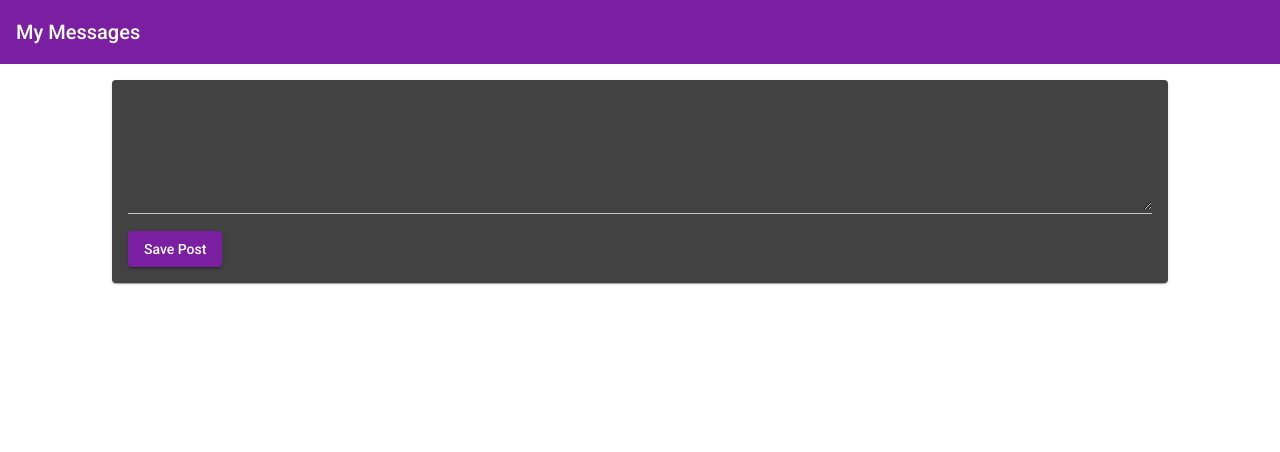
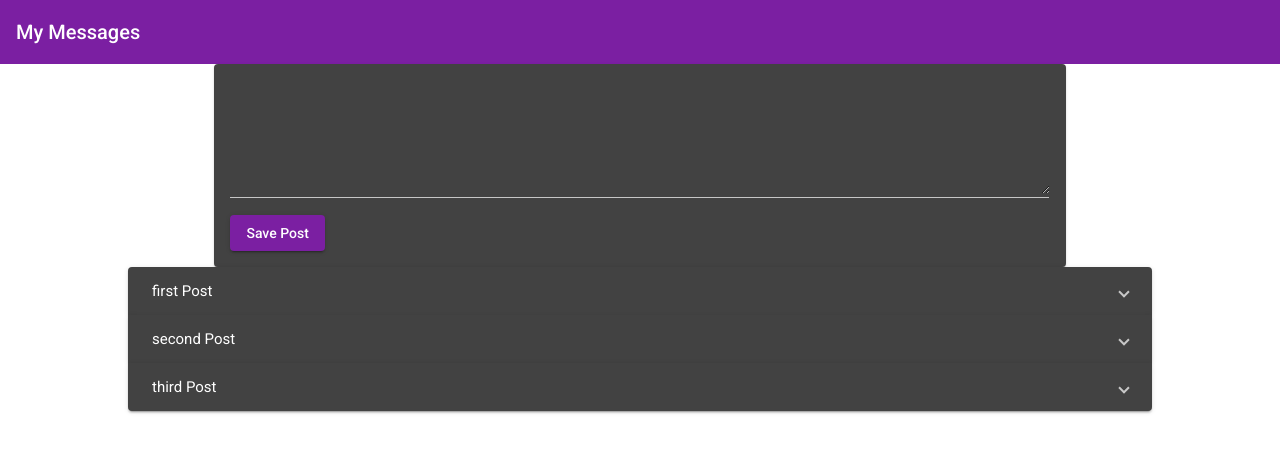
Before and after one commit to ben9992/mean-course, an Angular app: page / in a window 1280 px wide. Shown: the top 452 px of the page. Built offline with nearby package versions, Linux system fonts and the light colour scheme.

Commit message:
added dummy posts to list for testing

```diff
--- a/src/app/app.component.css
+++ b/src/app/app.component.css
@@ -1,3 +1,5 @@
 main {
   margin-top: 1rem;
+  width: 80%;
+  margin: auto;
 }
--- a/src/app/app.component.html
+++ b/src/app/app.component.html
@@ -1,4 +1,5 @@
 <app-header></app-header>
 <main>
   <app-post-create></app-post-create>
+  <app-post-list></app-post-list>
 </main>
--- a/src/app/app.module.ts
+++ b/src/app/app.module.ts
@@ -6,6 +6,7 @@ import { MatInputModule } from '@angular/material/input'
 import { MatButtonModule } from '@angular/material/button'
 import { MatCardModule } from '@angular/material/card'
 import { MatToolbarModule } from '@angular/material/toolbar'
+import { MatExpansionModule } from '@angular/material/expansion'
 
 
 import { AppComponent } from './app.component';
@@ -27,7 +28,8 @@ import { PostListComponent } from './posts/post-list/post-list.component';
     MatInputModule,
     MatButtonModule,
     MatCardModule,
-    MatToolbarModule
+    MatToolbarModule,
+    MatExpansionModule
   ],
   providers: [],
   bootstrap: [AppComponent]
--- a/src/app/posts/post-create/post-create.component.html
+++ b/src/app/posts/post-create/post-create.component.html
@@ -7,5 +7,3 @@
   color="primary"
   (click)="onAddPost()">Save Post</button>
 </mat-card>
-
-<p>{{ newPost }}</p>
--- a/src/app/posts/post-list/post-list.component.css
+++ b/src/app/posts/post-list/post-list.component.css
@@ -0,0 +1,4 @@
+:post {
+  display: block;
+  margin-top: 1rem;
+}
--- a/src/app/posts/post-list/post-list.component.html
+++ b/src/app/posts/post-list/post-list.component.html
@@ -1 +1,8 @@
-<p>post-list works!</p>
+<mat-accordion>
+  <mat-expansion-panel *ngFor="let post of posts">
+    <mat-expansion-panel-header>
+      {{ post.title }}
+    </mat-expansion-panel-header>
+    <p>{{ post.content }}</p>
+  </mat-expansion-panel>
+</mat-accordion>
--- a/src/app/posts/post-list/post-list.component.ts
+++ b/src/app/posts/post-list/post-list.component.ts
@@ -12,4 +12,10 @@ export class PostListComponent implements OnInit {
   ngOnInit(): void {
   }
 
+  posts = [
+    {title: 'first Post', content: 'fasdfasdf'},
+    {title: 'second Post', content: 'fasdfasdf'},
+    {title: 'third Post', content: 'fasdfasdf'}
+  ]
+
 }
```
